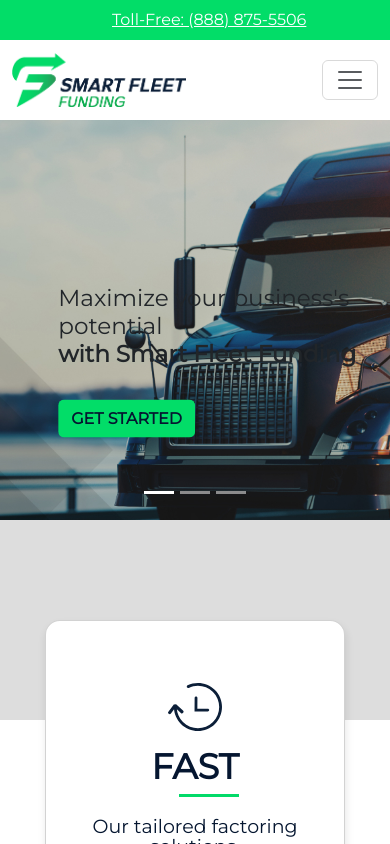
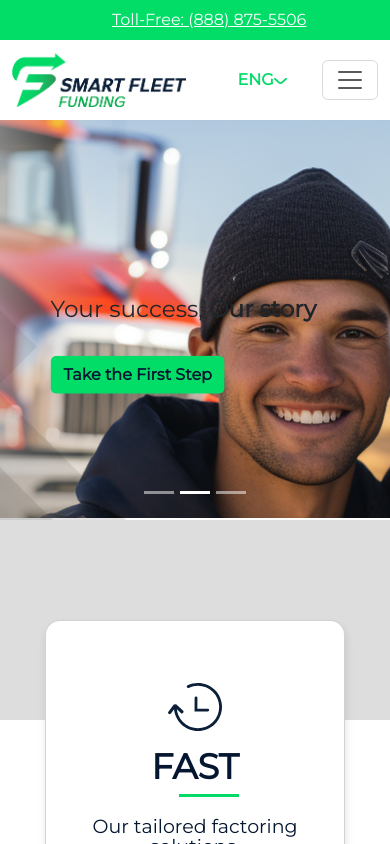
Before and after one commit to Rizwan884/smartfleetfunding-website, a Next.js app: page / in a window 390 px wide. Shown: the top 844 px of the page. Built offline with nearby package versions, Linux system fonts and the light colour scheme.

Commit message:
Navbar Mobile - Juan

```diff
--- a/src/components/navbar.tsx
+++ b/src/components/navbar.tsx
@@ -25,9 +25,29 @@ export default function SFFNavbar() {
               alt="SFF Logo"
             />
           </Navbar.Brand>
+          <div className="d-flex justify-content-end ms-6">
+            <NavDropdown
+              className="mx-auto"
+              title={
+                <>
+                  <span className="text-green fw-bold">ENG</span>
+                  <Image
+                    src="images/sff-arrow-down-green.svg"
+                    alt="Dropdown Icon"
+                    style={{ width: "13px", height: "10px" }} // Ajusta el tamaño según tus necesidades
+                  />
+                </>
+              }
+              id="basic-nav-dropdown"
+            >
+              <NavDropdown.Item className="" href="#">
+                ESP
+              </NavDropdown.Item>
+            </NavDropdown>
+          </div>
           <Navbar.Toggle aria-controls="basic-navbar-nav" />
           <Navbar.Collapse id="basic-navbar-nav ">
-            <Nav className="ms-auto fw-600">
+            <Nav className="ms-auto fw-600 text-end">
               <Nav.Link className="text-dark-blue " href="/">
                 HOME
               </Nav.Link>
@@ -68,6 +88,7 @@ export default function SFFNavbar() {
                 CONTACT
               </Nav.Link>
               <NavDropdown
+                className="d-none d-md-flex"
                 title={
                   <>
                     <span className="text-green ">ENG</span>
```
